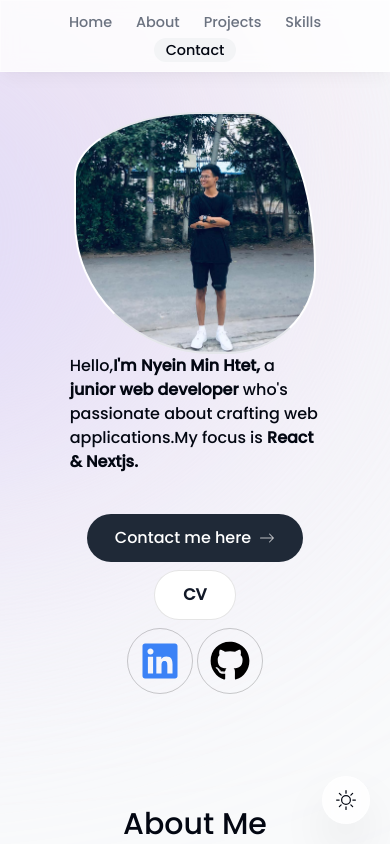
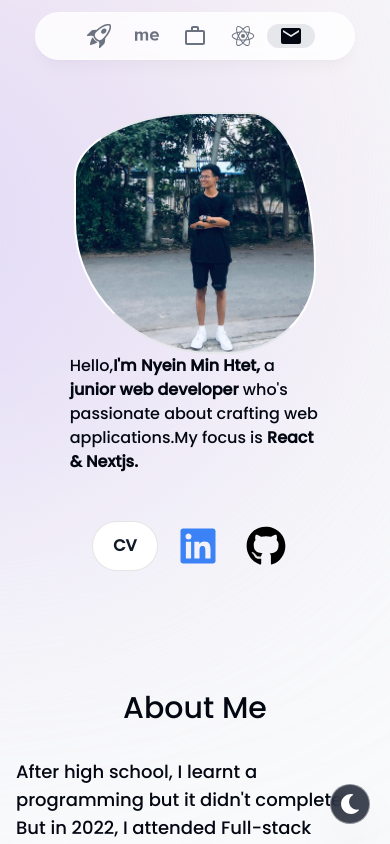
Before and after one commit to nyeinminhtet/portfolio, a Next.js app: page / in a window 390 px wide. Shown: the top 844 px of the page. Built offline with nearby package versions, Linux system fonts and the light colour scheme; no server answers.

Commit message:
change:nav-for-mobile

```diff
--- a/components/header.tsx
+++ b/components/header.tsx
@@ -16,12 +16,12 @@ const Header = () => {
       <motion.div
         initial={{ y: -100, x: "-50%", opacity: 0 }}
         animate={{ y: 0, x: "-50%", opacity: 1 }}
-        className="fixed top-0 left-1/2 h-[4.5rem] w-full rounded-none border border-white border-opacity-40 bg-white bg-opacity-80 shadow-lg
+        className="fixed top-3 left-1/2 h-[3rem] w-[20rem] rounded-full border border-white border-opacity-40 bg-white bg-opacity-80 shadow-lg
          shadow-black/[0.03] backdrop-blur-[0.5rem] sm:top-6 sm:h-[3.25rem] sm:w-[30rem] sm:rounded-full
          dark:bg-gray-950 dark:border-black/40 dark:bg-opacity-75"
       ></motion.div>
 
-      <nav className="fixed flex top-[0.15rem] left-1/2 h-12 -translate-x-1/2 py-2 sm:top-[1.7rem] sm:h-[initial] sm:py-0">
+      <nav className="fixed flex top-3 left-1/2 h-12 -translate-x-1/2 py-2 sm:top-[1.7rem] sm:h-[initial] sm:py-0">
         <ul className="flex w-[22rem] flex-wrap justify-center items-center gap-y-1 text-[0.9rem] font-medium text-gray-500 sm:w-[initial] sm:flex-nowrap sm:gap-5">
           {links.map((link) => (
             <motion.li
@@ -33,9 +33,9 @@ const Header = () => {
               <Link
                 href={link.hash}
                 className={clsx(
-                  "flex justify-end items-center w-full p-3 hover:text-gray-950 transition",
+                  "flex justify-end items-center w-full p-3 hover:text-gray-850 transition",
                   {
-                    "text-gray-950 dark:text-gray-200":
+                    "text-gray-950 dark:text-gray-100":
                       activeSection === link.name,
                   }
                 )}
@@ -44,12 +44,13 @@ const Header = () => {
                   setTimeOfLastClick(Date.now());
                 }}
               >
-                {link.name}
+                <p className="hidden md:block">{link.name}</p>
+                <link.Icon className="block md:hidden  w-6 h-6 sm:w-7 sm:h-7" />
                 {link.name === activeSection && (
                   <motion.span
                     layoutId="active"
                     transition={{ type: "spring", stiffness: 380, damping: 40 }}
-                    className=" bg-gray-100 rounded-full absolute inset-0 -z-10 dark:bg-gray-800"
+                    className=" bg-gray-200  rounded-full absolute inset-0 -z-10 dark:bg-gray-800"
                   ></motion.span>
                 )}
               </Link>
--- a/components/intro.tsx
+++ b/components/intro.tsx
@@ -67,32 +67,21 @@ const Intro = () => {
         initial={{ opacity: 0, y: 100 }}
         animate={{ opacity: 1, y: 0 }}
         transition={{ delay: 0.2 }}
-        className="flex flex-col sm:flex-row justify-center items-center text-md gap-2"
+        className="flex flex-row justify-center items-center text-base gap-2"
       >
-        <Link
-          href="#contact"
-          className="flex group items-center bg-gray-800 text-white px-7 py-3 gap-2 rounded-full outline-none focus:scale-110 hover:scale-105 active:scale-105 transition hover:bg-gray-900"
-          onClick={() => {
-            setActiveSection("Contact");
-            setTimeOfLastClick(Date.now());
-          }}
-        >
-          Contact me here{" "}
-          <BsArrowRight className=" opacity-70 group-hover:translate-x-2  transition" />
-        </Link>
         <a
-          className="flex items-center font-bold cursor-pointer group bg-white text-gray-900 px-7 py-3 gap-2 rounded-full
+          className="flex items-center font-bold cursor-pointer group bg-white text-gray-900 px-5  md:px-7 py-3 gap-2 rounded-full
           Borderblack outline-none focus:scale-110 hover:scale-105 active:scale-105 transition dark:bg-white/10 dark:text-gray-200"
           href="/Nyein_Min Htet_Resume.pdf"
         >
-          CV{" "}
+          CV
         </a>
 
         <div className="flex gap-1">
           <a
             href="https://www.linkedin.com/in/nyeinminhtet/"
             target="_blank"
-            className="flex group items-center cursor-pointer  hover:bg-gradient-to-r from-slate-50 to-zinc-500 border border-black/20 hover:border-none dark:border-black/40  p-3 gap-2 rounded-full
+            className="flex group items-center cursor-pointer  hover:bg-white   p-3 gap-2 rounded-full
            outline-none focus:scale-[1.15]  active:scale-[1.15] transition dark:hover:bg-gradient-to-r dark:from-white/90 dark:to-slate-200"
           >
             <FaLinkedin className="text-blue-500  w-10 h-10" />
@@ -100,7 +89,7 @@ const Intro = () => {
           <a
             href="https://github.com/nyeinminhtet"
             target="_blank"
-            className="flex group items-center cursor-pointer   hover:bg-gradient-to-r from-slate-50 to-zinc-500 border border-black/20 hover:border-none dark:border-black/40  p-3 gap-2 rounded-full
+            className="flex group items-center cursor-pointer   hover:bg-white p-3 gap-2 rounded-full
             outline-none focus:scale-[1.15]  active:scale-[1.15] transition dark:hover:bg-gradient-to-r dark:from-white/90 dark:to-slate-200"
           >
             <FaGithub className="w-10 h-10 text-black dark:text-white group-hover:dark:text-black" />
--- a/components/projects.tsx
+++ b/components/projects.tsx
@@ -9,11 +9,11 @@ import { ArrowRightCircle, ChevronRightCircle } from "lucide-react";
 import { useRouter } from "next/navigation";
 
 const Projects = () => {
-  const { ref } = useSectionView("Projects", 0.3);
+  const { ref } = useSectionView("Projects", 0.2);
   const router = useRouter();
 
   return (
-    <section ref={ref} id="projects" className=" scroll-mt-28 mb-28">
+    <section ref={ref} id="projects" className="scroll-mt-28 mb-28">
       <SectionHeader>My Projects</SectionHeader>
 
       <div className="flex justify-between mb-4">
--- a/components/skills.tsx
+++ b/components/skills.tsx
@@ -41,14 +41,14 @@ const Skills = () => {
             custom={i}
             whileInView="animate"
             viewport={{ once: true }}
+            className="relative w-[2.5rem] h-[2.5rem] sm:w-[3rem] sm:h-[3rem] md:w-[4rem] md:h-[4rem]"
           >
             <Image
               alt="skills"
               src={skill}
-              width={65}
-              height={65}
+              fill
               quality={95}
-              className="  rounded-xl dark:bg-white/80"
+              className=" object-contain rounded-xl dark:bg-white"
             />
           </motion.li>
         ))}
--- a/components/themeSwitch.tsx
+++ b/components/themeSwitch.tsx
@@ -2,6 +2,7 @@
 
 import React, { useEffect, useState } from "react";
 import { BsMoon, BsSun } from "react-icons/bs";
+import { FaMoon } from "react-icons/fa";
 
 type Theme = "light" | "dark";
 
@@ -35,11 +36,15 @@ const ThemeSwitch = () => {
 
   return (
     <button
-      className=" fixed bottom-5 right-5 bg-white w-[3rem] h-[3rem] bg-opacity-80 backdrop-blur-[0.5rem] border border-white border-opacity-40 flex items-center justify-center
-     shadow-2xl rounded-full hover:scale-110 active:scale-105 dark:bg-gray-950"
+      className=" fixed bottom-5 right-5 dark:bg-white w-[2.5rem] h-[2.5rem] bg-opacity-80 backdrop-blur-[0.5rem] border border-white border-opacity-40 flex items-center justify-center
+     shadow-2xl rounded-full hover:scale-110 active:scale-105 bg-gray-900"
       onClick={handleTheme}
     >
-      {theme === "light" ? <BsSun size={20} /> : <BsMoon size={20} />}
+      {theme === "light" ? (
+        <FaMoon className="text-white h-5 w-5" />
+      ) : (
+        <BsSun className="h-5 w-5 text-black" />
+      )}
     </button>
   );
 };
--- a/libs/data.ts
+++ b/libs/data.ts
@@ -1,8 +1,14 @@
+import { MdWorkOutline, MdEmail } from "react-icons/md";
+import { SiAboutdotme } from "react-icons/si";
+import { BsRocketTakeoff } from "react-icons/bs";
+import { IoLogoReact } from "react-icons/io5";
+
 import sarrmal from "@/public/sarrmal.png";
 import breadit from "@/public/breadid.png";
 import shortvideo from "@/public/tiktok.png";
 import phaykyi from "@/public/phaykyi.png";
 import mandalayEvents from "@/public/mandalay_events.png";
+import jobBoard from "@/public/job-board.png";
 
 import react from "@/assets/react.svg";
 import nextjs from "@/assets/nextjs-icon-svgrepo-com.svg";
@@ -24,22 +30,27 @@ export const links = [
   {
     name: "Home",
     hash: "#home",
+    Icon: BsRocketTakeoff,
   },
   {
     name: "About",
     hash: "#about",
+    Icon: SiAboutdotme,
   },
   {
     name: "Projects",
     hash: "#projects",
+    Icon: MdWorkOutline,
   },
   {
     name: "Skills",
     hash: "#skills",
+    Icon: IoLogoReact,
   },
   {
     name: "Contact",
     hash: "#contact",
+    Icon: MdEmail,
   },
 ] as const;
 
@@ -108,6 +119,24 @@ export const projectsData = [
     ],
     imageUrl: mandalayEvents,
   },
+  {
+    title: "Job Hub",
+    demo: "https://job-board-jeydev.vercel.app/",
+    github: "https://github.com/nyeinminhtet/job-board",
+    description:
+      "Find out the best suitable job and emplyoee all over the world.",
+    tags: [
+      "NextJs",
+      "Tailwind-css",
+      "Shadcn-ui",
+      "Typescript",
+      "Zod",
+      "Prisma",
+      "PostgreSQL",
+      "Clerk",
+    ],
+    imageUrl: jobBoard,
+  },
 
   {
     title: "Phay Kyi",
```
Also changed, not shown: public/job-board.png (added).
